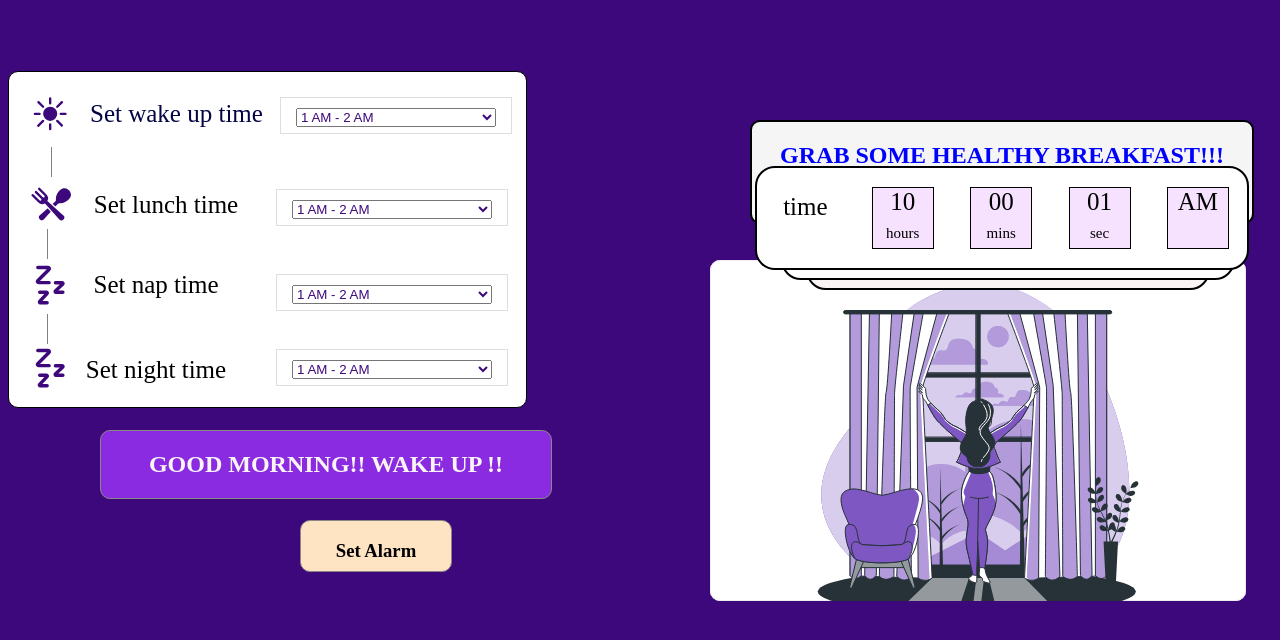
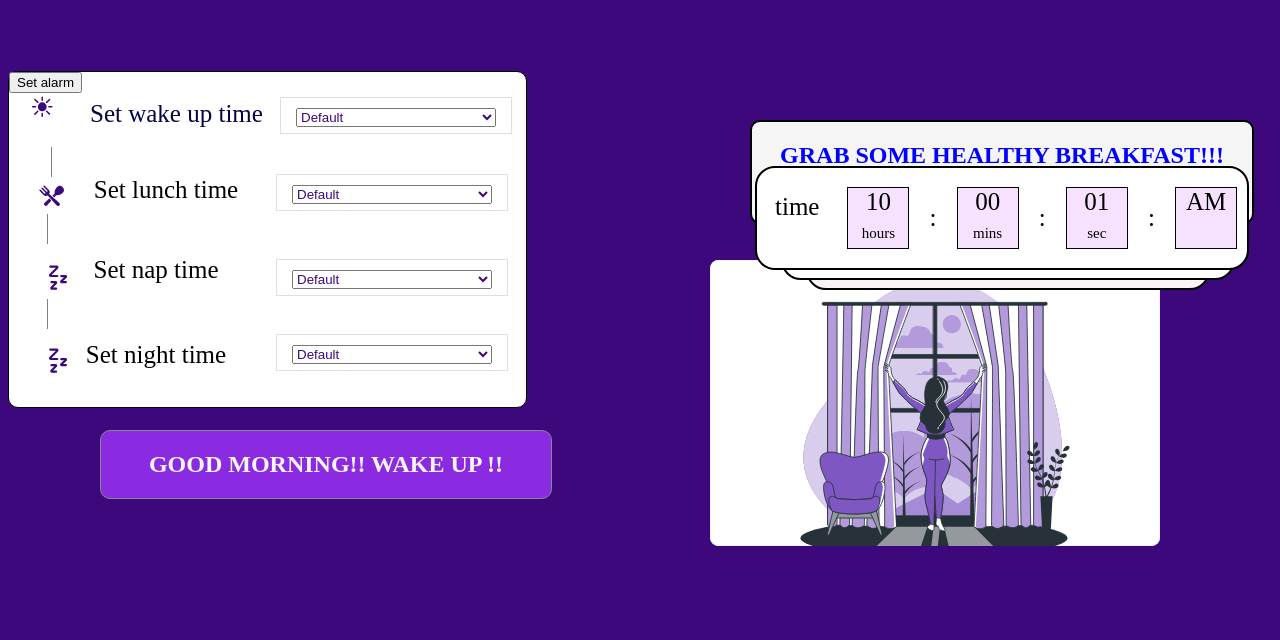
Before and after one commit to maheshwarihemant/js-project-1, a plain HTML site: page index.html in a window 1280 px wide. Shown: the part 130-770 px from the top of the page. Drawn offline with Linux system fonts and the light colour scheme; a web font is replaced by a local one.

Commit message:
Update index.html

```diff
--- a/index.html
+++ b/index.html
@@ -16,20 +16,25 @@
     <div>
         <div class="box1">
             <div class="b1">time</div>
-            <div class="b2">10<br><span class="c"> hours</span></div>
-            <div class="b3">00<br><span class="c"> mins</span></div>
-            <div class="b4">01<br> <span class="c">sec</span></div>
-            <div class="b5">AM </div>
+            <div class="b2" oneclick="callme()">10<br><span class="c"> hours</span></div>
+            <div class="semi">:</div>
+
+            <div class="b2">00<br><span class="c"> mins</span></div>
+            <div class="semi">:</div>
+            <div class="b2">01<br> <span class="c">sec</span></div>
+            <div class="semi">:</div>
+            <div class="b2 AM">AM </div>
         </div>
         <div class="box2"></div>
         <div class="box3"></div>
 
     </div>
     <div class="timetable">
-        <div class="a4"><img src="./wake_up.svg" width="40px"></div>
+        <div class="a4"><img src="./wake_up.svg" width="25px"></div>
         <div class="a5"><p>Set wake up time</p></div>
         <div  class="a6">
             <select name="dropdown">
+                <option value="0"> Default</option>
                 <option value="1">1 AM - 2 AM </option>
                 <option value="2">2 AM - 3 AM </option>
                 <option value="3">3 AM - 4 AM </option>
@@ -60,10 +65,11 @@
             <div class="a7"></div>
 
 
-            <div class="a8"><img src="./lunch_time.svg" width="40px"></div>
+            <div class="a8"><img src="./lunch_time.svg" width="25px"></div>
             <div class="a9"><p>Set lunch time</p></div>
             <div  class="a10">
                 <select name="dropdown">
+                    <option value="0"> Default</option>
                     <option value="1">1 AM - 2 AM </option>
                     <option value="2">2 AM - 3 AM </option>
                     <option value="3">3 AM - 4 AM </option>
@@ -96,10 +102,11 @@
 
 
 
-            <div class="a12"><img src="./nap_time.svg" width="40px"></div>
+            <div class="a12"><img src="./nap_time.svg" width="25px"></div>
             <div class="a13"><p>Set nap time</p></div>
             <div  class="a14">
                 <select name="dropdown">
+                    <option value="0"> Default</option>
                     <option value="1">1 AM - 2 AM </option>
                     <option value="2">2 AM - 3 AM </option>
                     <option value="3">3 AM - 4 AM </option>
@@ -129,10 +136,11 @@
                 </select>
                 <div class="a11"></div>
             </div>
-            <div class="a15"><img src="./nap_time.svg" width="40px"></div>
+            <div class="a15"><img src="./nap_time.svg" width="25px"></div>
             <div class="a16"><p>Set night time</p></div>
             <div  class="a17">
                 <select name="dropdown">
+                    <option value="0"> Default</option>
                     <option value="1">1 AM - 2 AM </option>
                     <option value="2">2 AM - 3 AM </option>
                     <option value="3">3 AM - 4 AM </option>
@@ -170,15 +178,14 @@
     </div>
 
     <div class="a3">
-        <img src="./Component 30 – 1.svg">
+        <img src="./Component 30 – 1.svg" width="450px">
     </div>
     <div class="a18">
         <h2>GOOD MORNING!! WAKE UP !!</h2>
 
     </div>
-    <div class="a19">
-        <h3> Set Alarm</h3>
-    </div>
+    <button class="alarm" id="party" oneclick="setalarm()">Set alarm</button>
+    <script src="./script.js"></script>
 
 </body>
 </html>
```
